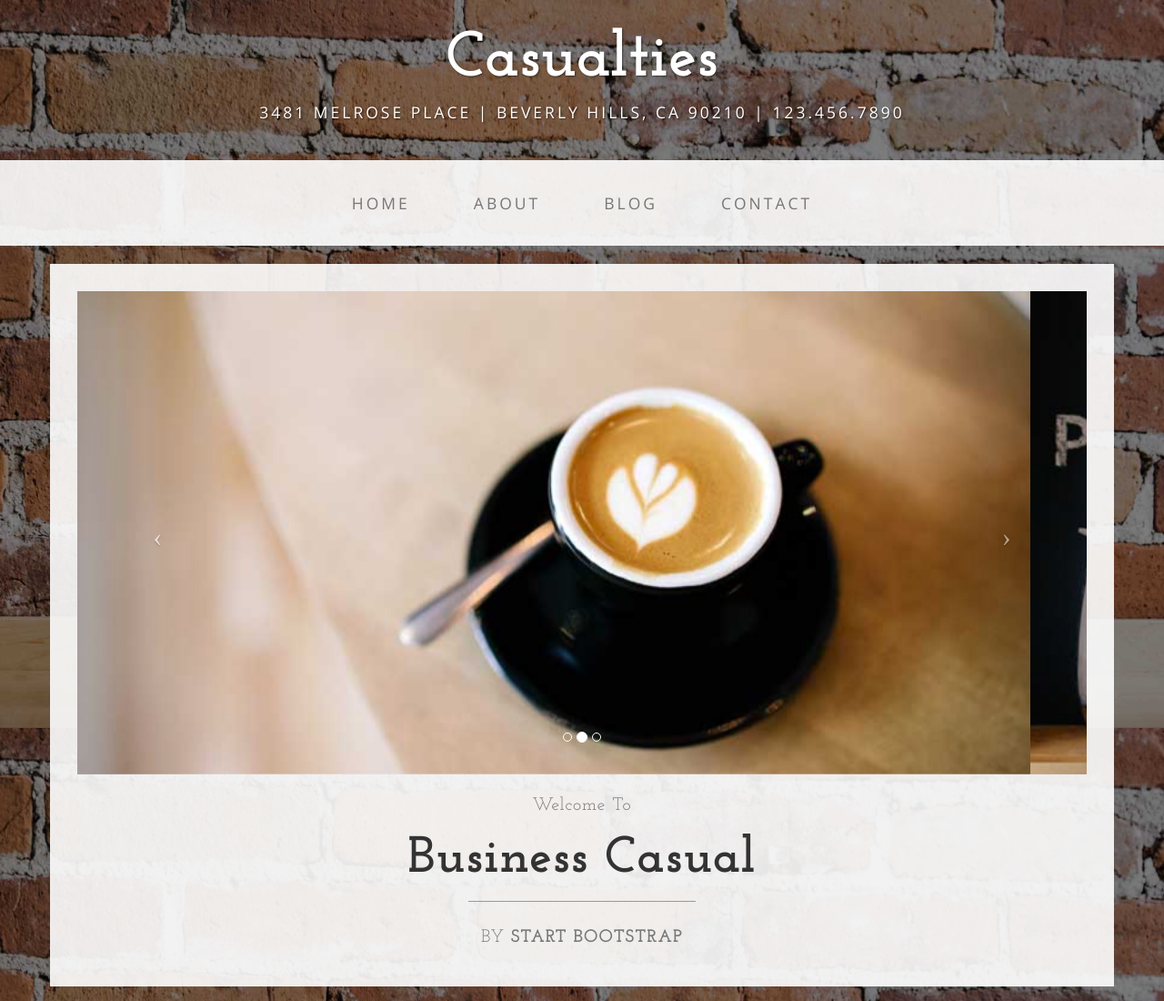
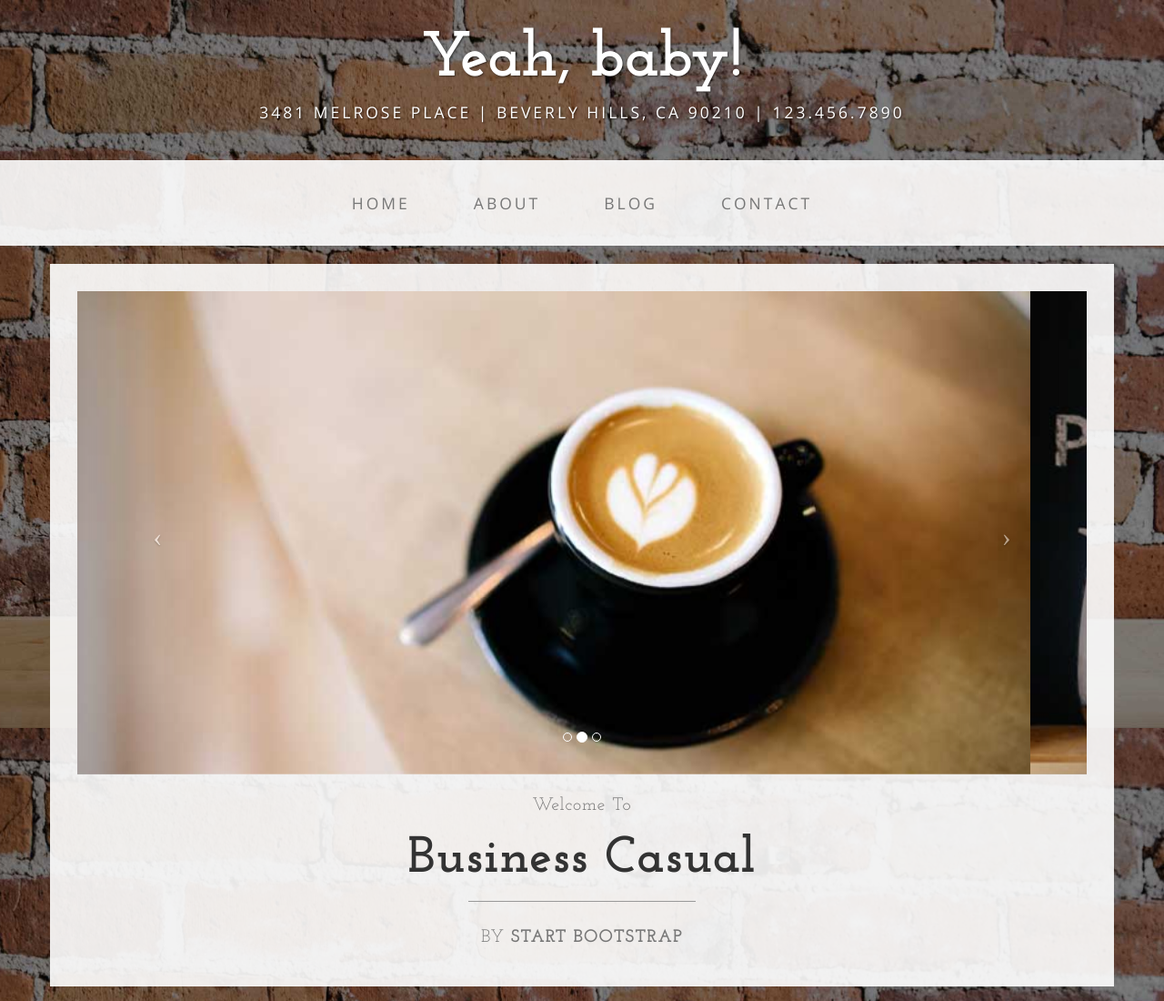
Before and after one commit to rart/business-casual-blueprint, a plain HTML site: page static-assets/index.html in a window 1280 px wide. Shown: the top 1100 px of the page at 91% size. Drawn offline with nearby package versions, Linux system fonts and the light colour scheme; a script that the page names is missing.

Commit message:
Test change re-try

```diff
--- a/static-assets/index.html
+++ b/static-assets/index.html
@@ -32,7 +32,7 @@
 
 <body>
 
-    <div class="brand">Casualties</div>
+    <div class="brand">Yeah, baby!</div>
     <div class="address-bar">3481 Melrose Place | Beverly Hills, CA 90210 | 123.456.7890</div>
 
     <!-- Navigation -->
```
